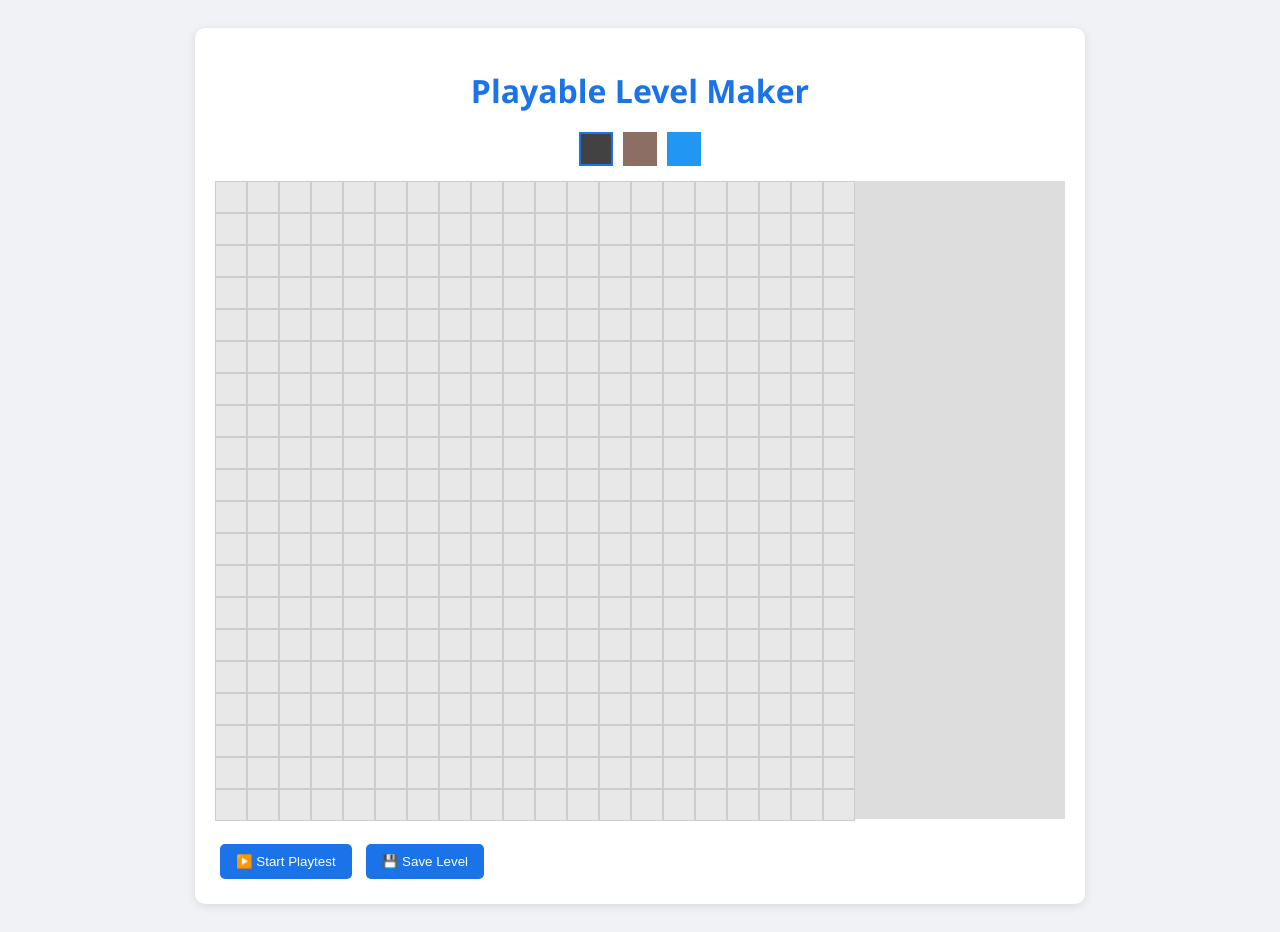
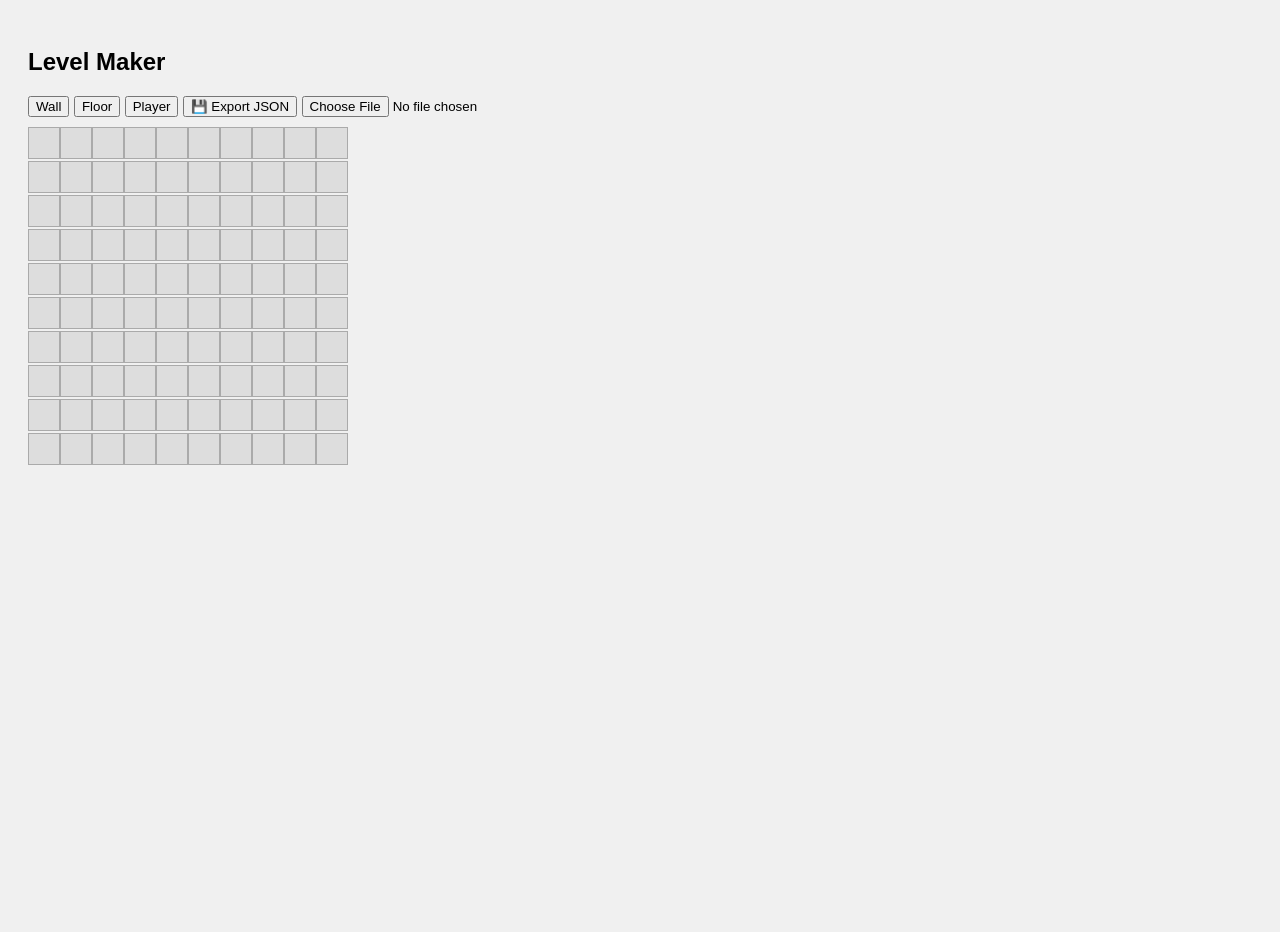
Before and after one commit to Tailsiscute2024/Sonic-Fangame-Maker-Tools, a plain HTML site: page Index.HTML in a window 1280 px wide. After the commit the page ends 800 px from the top, so only its background shows below. Drawn offline with Linux system fonts and the light colour scheme.

Commit message:
Update Index.HTML

```diff
--- a/Index.HTML
+++ b/Index.HTML
@@ -2,216 +2,71 @@
 <html lang="en">
 <head>
   <meta charset="UTF-8">
-  <title>Playable Level Maker</title>
+  <title>Level Maker</title>
   <style>
-    body {
-      font-family: 'Segoe UI', sans-serif;
-      background: #f0f2f5;
-      padding: 20px;
-      display: flex;
-      flex-direction: column;
-      align-items: center;
-    }
-    .container {
-      background: white;
-      padding: 20px;
-      border-radius: 10px;
-      box-shadow: 0 2px 10px rgba(0,0,0,0.1);
-      max-width: 850px;
-      width: 100%;
-    }
-    h1 {
-      text-align: center;
-      color: #1a73e8;
-      margin-bottom: 20px;
-    }
-    .tile-selector {
-      display: flex;
-      gap: 10px;
-      flex-wrap: wrap;
-      justify-content: center;
-      margin-bottom: 15px;
-    }
-    .tile-option {
-      width: 30px;
-      height: 30px;
-      border: 2px solid transparent;
-      cursor: pointer;
-    }
-    .tile-option.selected {
-      border-color: #1a73e8;
-    }
-    .grid {
-      position: relative;
-      display: grid;
-      grid-template-columns: repeat(20, 30px);
-      grid-template-rows: repeat(20, 30px);
-      gap: 2px;
-      margin: 0 auto 20px;
-      background: #ddd;
-    }
-    .cell {
-      width: 30px;
-      height: 30px;
-      background: #e8e8e8;
-      border: 1px solid #ccc;
-      position: relative;
-    }
-    .player {
-      position: absolute;
-      width: 30px;
-      height: 30px;
-      background: #2196f3;
-      z-index: 10;
-      border-radius: 4px;
-    }
-    button {
-      margin: 5px;
-      padding: 10px 16px;
-      border: none;
-      border-radius: 5px;
-      background: #1a73e8;
-      color: white;
-      cursor: pointer;
-      transition: background 0.3s;
-    }
-    button:hover {
-      background: #1557b0;
-    }
+    body { font-family: sans-serif; background: #f0f0f0; padding: 20px; }
+    .grid { display: grid; grid-template-columns: repeat(10, 30px); gap: 2px; }
+    .cell { width: 30px; height: 30px; background: #ddd; border: 1px solid #aaa; cursor: pointer; }
+    .toolbar { margin-bottom: 10px; }
   </style>
 </head>
 <body>
-  <div class="container">
-    <h1>Playable Level Maker</h1>
-    <div class="tile-selector">
-      <div class="tile-option selected" data-type="wall" style="background:#424242;"></div>
-      <div class="tile-option" data-type="floor" style="background:#8d6e63;"></div>
-      <div class="tile-option" data-type="player" style="background:#2196f3;"></div>
-    </div>
-    <div class="grid" id="grid"></div>
-    <button id="playBtn">▶️ Start Playtest</button>
-    <button id="saveBtn">💾 Save Level</button>
+  <h2>Level Maker</h2>
+  <div class="toolbar">
+    <button onclick="selectTile('wall')">Wall</button>
+    <button onclick="selectTile('floor')">Floor</button>
+    <button onclick="selectTile('player')">Player</button>
+    <button onclick="saveLevel()">💾 Export JSON</button>
+    <input type="file" accept=".json" onchange="loadLevel(event)">
   </div>
+  <div class="grid" id="grid"></div>
 
   <script>
-    const gridSize = 20;
-    const tileSize = 30;
+    const gridSize = 10;
     const grid = document.getElementById('grid');
+    let selectedTile = 'wall';
     const gridData = Array(gridSize).fill().map(() => Array(gridSize).fill('empty'));
-    const tileOptions = document.querySelectorAll('.tile-option');
-    let selectedTile = 'wall';
-    let playerPos = null;
 
-    // Create grid cells
+    function selectTile(type) { selectedTile = type; }
+
     for (let r = 0; r < gridSize; r++) {
       for (let c = 0; c < gridSize; c++) {
         const cell = document.createElement('div');
         cell.className = 'cell';
-        cell.dataset.row = r;
-        cell.dataset.col = c;
-        cell.addEventListener('click', () => {
+        cell.onclick = () => {
           gridData[r][c] = selectedTile;
-          cell.style.background = getColor(selectedTile);
-          if (selectedTile === 'player') {
-            playerPos = { row: r, col: c };
-          }
-        });
+          cell.style.background = { wall: '#333', floor: '#bbb', player: '#2196f3', empty: '#ddd' }[selectedTile];
+        };
         grid.appendChild(cell);
       }
     }
 
-    function getColor(type) {
-      return {
-        wall: '#424242',
-        floor: '#8d6e63',
-        player: '#2196f3',
-        empty: '#e8e8e8'
-      }[type] || '#e8e8e8';
-    }
-
-    tileOptions.forEach(option => {
-      option.addEventListener('click', () => {
-        tileOptions.forEach(o => o.classList.remove('selected'));
-        option.classList.add('selected');
-        selectedTile = option.dataset.type;
-      });
-    });
-
-    // Save JSON
-    document.getElementById('saveBtn').addEventListener('click', () => {
-      const dataStr = JSON.stringify(gridData);
-      const blob = new Blob([dataStr], {type: 'application/json'});
+    function saveLevel() {
+      const blob = new Blob([JSON.stringify(gridData)], { type: 'application/json' });
       const url = URL.createObjectURL(blob);
       const a = document.createElement('a');
       a.href = url;
       a.download = 'level.json';
       a.click();
       URL.revokeObjectURL(url);
-    });
+    }
 
-    // Playtest logic
-    document.getElementById('playBtn').addEventListener('click', () => {
-      if (!playerPos) return alert("Place a player tile on the grid to begin.");
-
-      const player = document.createElement('div');
-      player.className = 'player';
-      grid.appendChild(player);
-
-      let x = playerPos.col * (tileSize + 2);
-      let y = playerPos.row * (tileSize + 2);
-      let vx = 0;
-      let vy = 0;
-      let jumping = false;
-
-      function draw() {
-        player.style.left = x + 'px';
-        player.style.top = y + 'px';
-      }
-
-      function collide(x, y) {
-        const row = Math.floor(y / (tileSize + 2));
-        const col = Math.floor(x / (tileSize + 2));
-        return (
-          row < 0 || row >= gridSize ||
-          col < 0 || col >= gridSize ||
-          gridData[row][col] === 'wall'
-        );
-      }
-
-      document.addEventListener('keydown', e => {
-        if (e.key === 'a') vx = -2;
-        if (e.key === 'd') vx = 2;
-        if (e.key === 'w' && !jumping) {
-          vy = -5;
-          jumping = true;
+    function loadLevel(event) {
+      const file = event.target.files[0];
+      if (!file) return;
+      const reader = new FileReader();
+      reader.onload = () => {
+        const data = JSON.parse(reader.result);
+        for (let r = 0; r < gridSize; r++) {
+          for (let c = 0; c < gridSize; c++) {
+            gridData[r][c] = data[r][c] || 'empty';
+            const i = r * gridSize + c;
+            grid.children[i].style.background = { wall: '#333', floor: '#bbb', player: '#2196f3', empty: '#ddd' }[gridData[r][c]];
+          }
         }
-      });
-      document.addEventListener('keyup', e => {
-        if (e.key === 'a' || e.key === 'd') vx = 0;
-      });
-
-      function loop() {
-        // Horizontal move
-        let nextX = x + vx;
-        if (!collide(nextX, y)) x = nextX;
-
-        // Gravity + Jump
-        vy += 0.2;
-        let nextY = y + vy;
-        if (!collide(x, nextY)) {
-          y = nextY;
-        } else {
-          vy = 0;
-          jumping = false;
-        }
-
-        draw();
-        requestAnimationFrame(loop);
-      }
-
-      draw();
-      loop();
-    });
+      };
+      reader.readAsText(file);
+    }
   </script>
 </body>
 </html>
```
